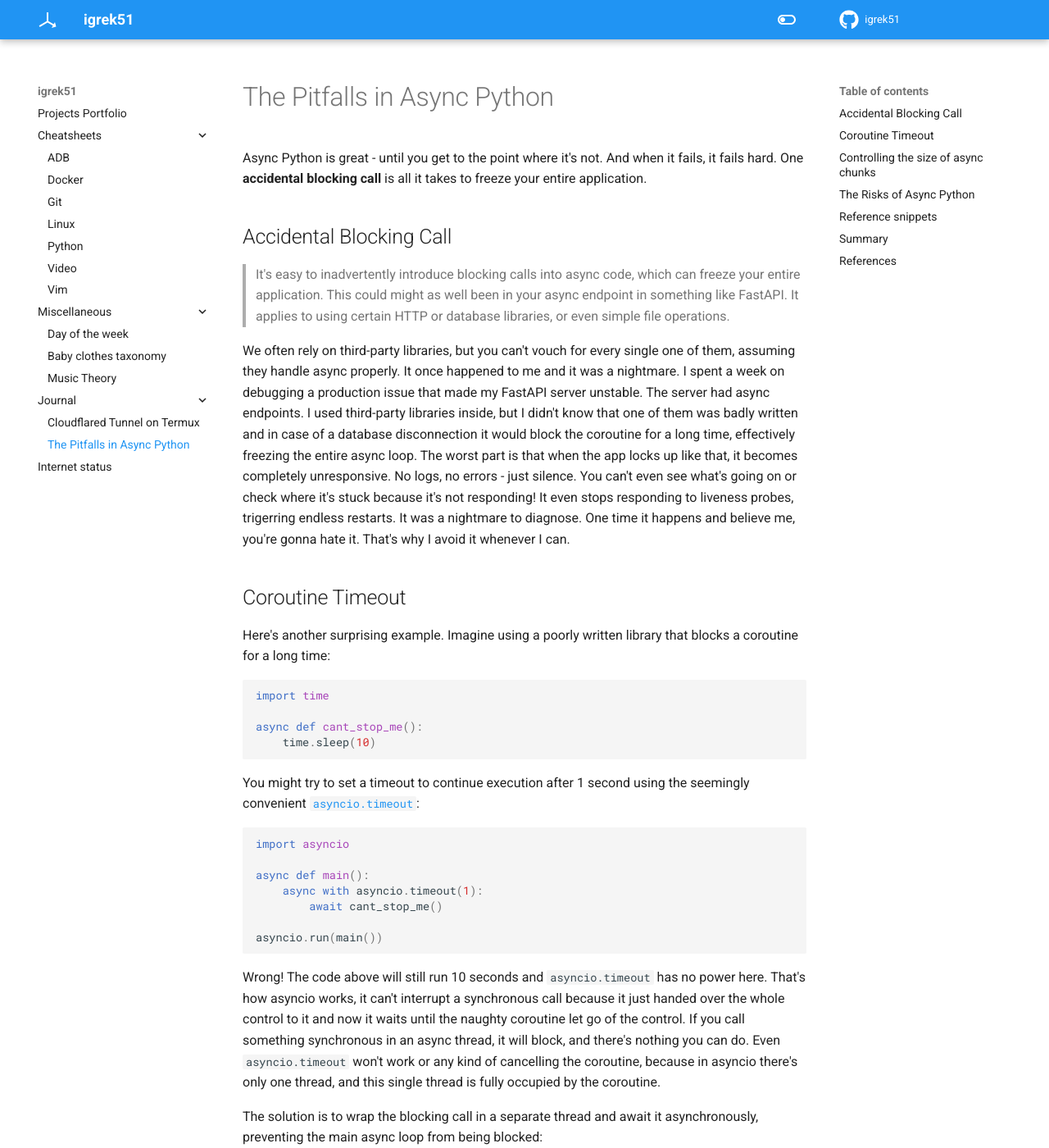
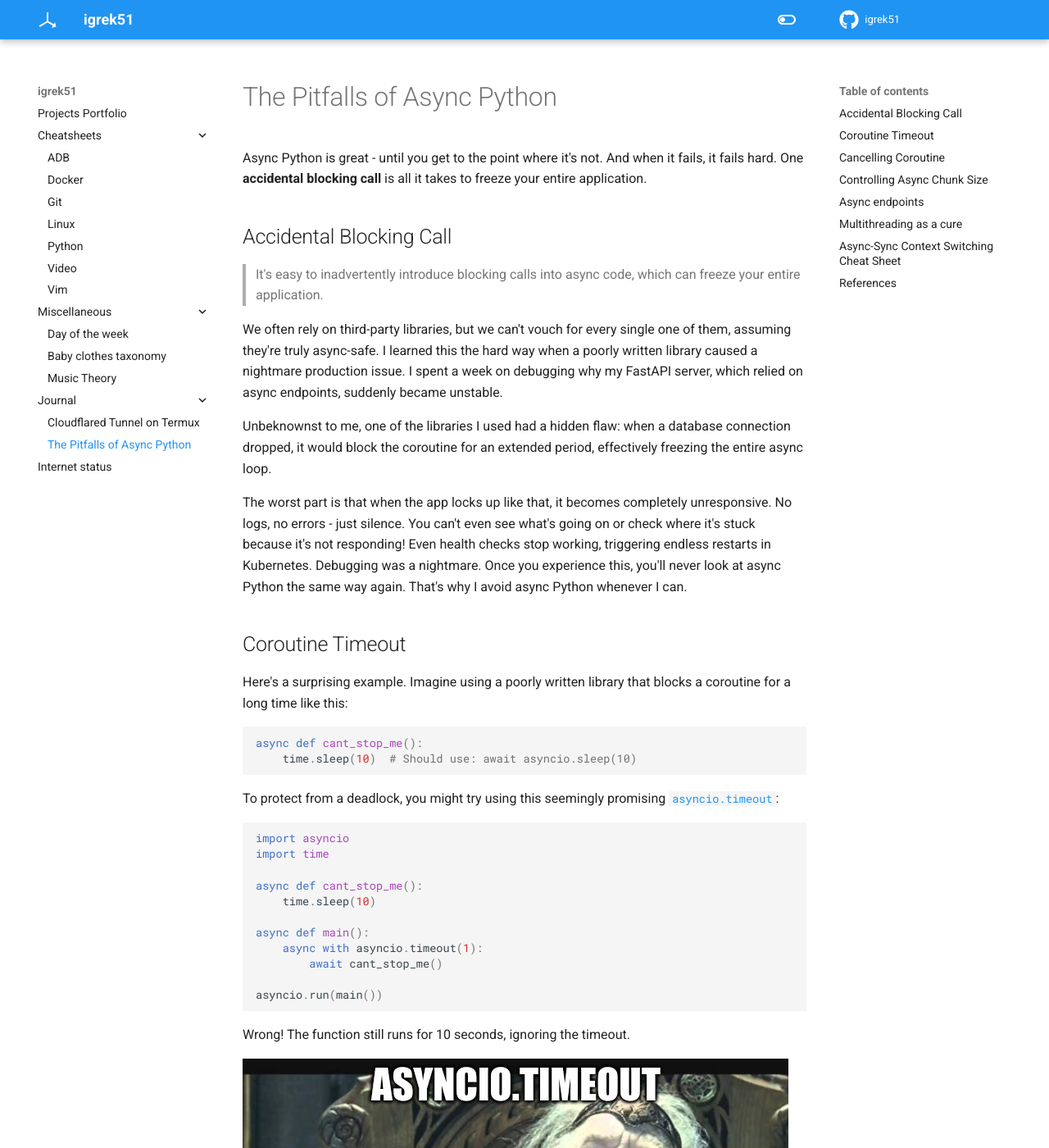
Before and after one commit to igrek51/igrek51.github.io, an MkDocs documentation site: the page built from docs/journal/async-python.md, in a window 1280 px wide and 1400 px high. Shown: the whole window at 82% size. Built offline with MkDocs 1.6.1 and Material for MkDocs 9.7.7, drawn with Linux system fonts in a browser that asks for light colours; some of the changed text lies outside the part shown.

Commit message:
Rephrase the async python doc

````diff
--- a/docs/journal/async-python.md
+++ b/docs/journal/async-python.md
@@ -1,29 +1,44 @@
-# The Pitfalls in Async Python
-Async Python is great - until you get to the point where it's not. And when it fails, it fails hard.
+# The Pitfalls of Async Python
+Async Python is great - until you get to the point where it's not.
+And when it fails, it fails hard.
 One **accidental blocking call** is all it takes to freeze your entire application.
 
 ## Accidental Blocking Call
-> It's easy to inadvertently introduce blocking calls into async code, which can freeze your entire application. This could might as well been in your async endpoint in something like FastAPI. It applies to using certain HTTP or database libraries, or even simple file operations.
+> It's easy to inadvertently introduce blocking calls into async code, which can freeze your entire application.
 
-We often rely on third-party libraries, but you can't vouch for every single one of them, assuming they handle async properly.
-It once happened to me and it was a nightmare. I spent a week on debugging a production issue that made my FastAPI server unstable.
-The server had async endpoints. I used third-party libraries inside, but I didn't know that one of them was badly written and in case of a database disconnection it would block the coroutine for a long time, effectively freezing the entire async loop.
-The worst part is that when the app locks up like that, it becomes completely unresponsive. No logs, no errors - just silence. You can't even see what's going on or check where it's stuck because it's not responding! It even stops responding to liveness probes, trigerring endless restarts. It was a nightmare to diagnose. One time it happens and believe me, you're gonna hate it. That's why I avoid it whenever I can.
+We often rely on third-party libraries,
+but we can't vouch for every single one of them, assuming they're truly async-safe.
+I learned this the hard way when a poorly written library caused a nightmare production issue.
+I spent a week on debugging why my FastAPI server, which relied on async endpoints, suddenly became unstable.
+
+Unbeknownst to me, one of the libraries I used had a hidden flaw:
+when a database connection dropped, it would block the coroutine for an extended period,
+effectively freezing the entire async loop.
+
+The worst part is that when the app locks up like that, it becomes completely unresponsive.
+No logs, no errors - just silence.
+You can't even see what's going on or check where it's stuck because it's not responding!
+Even health checks stop working, triggering endless restarts in Kubernetes.
+Debugging was a nightmare. Once you experience this, you'll never look at async Python the same way again.
+That's why I avoid async Python whenever I can.
 
 ## Coroutine Timeout
-Here's another surprising example.
-Imagine using a poorly written library that blocks a coroutine for a long time:
+Here's a surprising example.
+Imagine using a poorly written library that blocks a coroutine for a long time like this:
 ```python
+async def cant_stop_me():
+    time.sleep(10)  # Should use: await asyncio.sleep(10)
+```
+
+To protect from a deadlock,
+you might try using this seemingly promising
+[`asyncio.timeout`](https://docs.python.org/3/library/asyncio-task.html#asyncio.timeout):
+```python
+import asyncio
 import time
 
 async def cant_stop_me():
     time.sleep(10)
-```
-
-You might try to set a timeout to continue execution after 1 second using the seemingly convenient
-[`asyncio.timeout`](https://docs.python.org/3/library/asyncio-task.html#asyncio.timeout):
-```python
-import asyncio
 
 async def main():
     async with asyncio.timeout(1):
@@ -32,45 +47,114 @@ async def main():
 asyncio.run(main())
 ```
 
-Wrong!
-The code above will still run 10 seconds and `asyncio.timeout` has no power here.
-That's how asyncio works, it can't interrupt a synchronous call because it just handed over the whole control to it
-and now it waits until the naughty coroutine let go of the control.
+Wrong! The function still runs for 10 seconds, ignoring the timeout.
+
+![](../assets/journal/asyncio-timeout-no-power.jpg)
+
+Why? Because `time.sleep(10)` is a blocking call. Once Python hands control to a coroutine,
+it won't return to the event loop until the coroutine willingly yields control.
+Since it never does, the timeout mechanism is powerless.
+
+This sounds silly as you think about it:
+to interrupt the **unresponsive** coroutine, the async loop first waits until it becomes **responsive**.
+
 If you call something synchronous in an async thread, it will block, and there's nothing you can do.
-Even `asyncio.timeout` won't work or any kind of cancelling the coroutine,
-because in asyncio there's only one thread, and this single thread is fully occupied by the coroutine.
+Any kind of cancelling the coroutine won't work here,
+because in asyncio there's only one thread, and this single thread is now fully occupied by the busy coroutine.
+So Python kindly waits until the naughty coroutine let go of the control. It's hopeless.
 
-The solution is to wrap the blocking call in a separate thread and await it asynchronously,
-preventing the main async loop from being blocked:
+A proper solution is to offload blocking calls to a **separate thread** using
+[`asyncio.to_thread`](https://docs.python.org/3/library/asyncio-task.html#asyncio.to_thread)
+and await it asynchronously, preventing the main async loop from being blocked:
 ```python
 import asyncio
+import time
 
-def blocking_func():
-    return asyncio.run(cant_stop_me())
+def cant_stop_me():
+    time.sleep(10)
 
 async def main():
     try:
         async with asyncio.timeout(1):
-            await asyncio.to_thread(blocking_func)
+            await asyncio.to_thread(cant_stop_me)
     except TimeoutError:
         print('Timeout')
 
 asyncio.run(main())
 ```
+Now it works as expected: the main thread remains free, and the timeout functions properly.
+However, the blocking operation still runs in the background thread,
+it just no longer disrupts the event loop.
 
-## Controlling the size of async chunks
-Many async Python developers might not realize the importance of controlling the size of async chunks.
-Async Python executes code in chunks, moving from one `await` keyword to another.
-The async loop resumes the first running coroutine and waits until it encounters next `await`,
-which is the only point where control returns to the async loop, allowing it to switch to executing other coroutines.
+## Cancelling Coroutine
+You might think [`asyncio.Task.cancel`](https://docs.python.org/3/library/asyncio-task.html#asyncio.Task.cancel)
+is a reliable way to terminate coroutines. Unfortunately, that doesn't always work either.
+```python
+import asyncio
+import time
+
+async def cancel_me():
+    time.sleep(10)
+
+async def main():
+    task = asyncio.create_task(cancel_me())
+    await asyncio.sleep(1)
+    task.cancel()
+    try:
+        await task
+    except asyncio.CancelledError:
+        print("Cancelled")
+
+asyncio.run(main())
+```
+Surprise! The task still runs for 10 seconds.
+Why? Because async loop runs on the same thread as the blocked coroutine, and nothing can interrupt it.
+
+Async Python alternates its execution between two things: an active coroutine and an async loop supervisor.
+If a coroutine won't give up control, the async loop never gets the chance to decide what to process next or to cancel the naughty coroutine.
+
+The problem with async Python is that it's too **naive** and
+it puts too much trust in the coroutines underneath, which is a bold assumption.
+Something takes longer than usual and the whole app goes unresponsive. Very risky.
+
+Again, the cure is to wrap it in a separate **thread**:
+```python
+import asyncio
+import time
+
+def cancel_me():
+    time.sleep(10)
+
+async def main():
+    task = asyncio.create_task(asyncio.to_thread(cancel_me))
+    await asyncio.sleep(1)
+    task.cancel()
+    try:
+        await task
+    except asyncio.CancelledError:
+        print("Cancelled")
+
+asyncio.run(main())
+```
+Now it's been cancelled as expected.
+
+## Controlling Async Chunk Size
+Many async Python developers might not realize the importance of controlling the size of async **chunks**.
+Async Python executes code in small chunks, moving from one `await` keyword to another.
+The event loop resumes a coroutine until it encounters an `await`,
+which is the **only point where control can be handed back to the loop**,
+allowing it to switch to executing other coroutines.
 
 ![](../assets/journal/concurrent-async-execution.png)
 /// caption
 In a Pyhton async loop, coroutines are executed alternately but sequentially in small chunks.
 ///
 
-Imagine running a fully async Python server, like FastAPI, on Kubernetes.
-You typically configure liveness probes to periodically check server health.
+As developers, we should keep these **chunks as short as possible**.
+
+## Async endpoints
+Imagine running an async FastAPI server on Kubernetes
+with liveness probes checking server health periodically:
 
 ```python
 app = fastapi.FastAPI()
@@ -84,83 +168,100 @@ async def heavy_endpoint():
     return await long_computation()
 ```
 
-The default timeout for a liveness probe is 1 second,
-meaning your app must respond within that time. Otherwise, it's going to be killed by Kubernetes.
-This isn't usually a problem for multithreaded apps, which can easily respond to lightweight live endpoints regardless of load.
+The default timeout for a liveness probe in Kubernetes is **1 second**,
+meaning your app must respond within that time. Otherwise, it's going to be **killed** by Kubernetes.
+This isn't usually a problem for **multithreaded** apps, which can independently respond to lightweight health checks regardless of load.
 
 The problem begins with async Python.
 To give a live endpoint a chance to be processed while the server is busy,
-you must ensure that **any** async chunk lasts no longer than one second.
+you must ensure that **any** async chunk lasts **no longer than one second**.
 How can you be sure of this? Are you aware of this when writing async Python code?
-Now, you'd rather start dividing your code into functions according to their execution time, adding more `await` keywords.
 Suddenly, you spend considerable time answering questions like:
 
-- What's the time complexity of this function?
+- What's the **time complexity** of this function?
 - How long will it run on production data?
 - How large will the input be? What's the worst case?
 - How fast are the CPUs on the server?
-- Will it fit in a 1-second chunk?
-- Even if it lasts `600ms`, what if there are many concurrent requests? The async loop might schedule them sequentially: `heavy_endpoint + heavy_endpoint + live_endpoint`, preventing the live endpoint from responding within 1 second, causing the app to be restarted.
+- Should I divide the code into functions according to their execution time, adding more `await` keywords?
+- What if there are many **concurrent requests**?
+  Now, our coroutine and all the preceding, scheduled coroutines must fit in a 1-second chunk.
+  How many concurrent requests do we expect?
+  How does the async loop schedules many concurrent coroutines?
 
 Now, think about multithreading, where you don't have such problems.
 Or think about the Go programming language, where its fabulous concurrency works like a charm without such concerns.
 
-## The Risks of Async Python
-- Accidental Blocking Calls - inadvertent blocking call can freeze your entire application.
-- Steep Learning Curve - Understanding the event loop, Coroutines, Tasks, Futures, and non-blocking operations takes time.
-- Increased Code Complexity
-- Debugging Challenges
+Again, **multithreading** will save you.
+Fortunately, FastAPI also supports "classic", **synchronous** endpoints that run in a **thread pool**.
+Simply switch to `def` endpoints, instead of `async def`:
+```python
+app = fastapi.FastAPI()
 
-## Reference snippets
-If you're struggling with the correct syntax in async Python, here are some reference snippets:
+@app.get('/live')
+def live_endpoint():
+    return {'live': True}
 
-- Running async function in a sync context:
-```python
-async def fun(args):
-    pass
+@app.post('/api/call')
+def heavy_endpoint():
+    return long_computation()
+```
+Now the health check always runs in a separate thread, ensuring it remains responsive.
 
-def main(args):
-    result = asyncio.run(fun(args))
-```
+## Multithreading as a cure
+Every time we encountered inadvertent blocking calls, the solution was **multithreading**:
 
-- Running sync function in an async context without blocking the async loop:
-```python
-def fun(args):
-    pass
+- Switching FastAPI endpoints from `async def` to `def` and let them run in a thread pool
+- Using `asyncio.to_thread` to offload blocking calls
 
-async def main(args):
-    result = await asyncio.to_thread(fun, args)
-```
+But if we're going to use **multithreading** everywhere,
+what's the point of using **asyncio** anyway?
+What was wrong with good old multithreading?
+And now, with **Python 3.13 free-threading**, it's even more debatable.
+While async Python has benefits, it also comes with serious risks:
 
-- Running async function in an async context:
-```python
-async def fun(args):
-    pass
+- **Accidental Blocking Calls** - inadvertent blocking call can freeze your entire application.
+- **Steep Learning Curve** - Requires deep understanding of event loops, coroutines.
+  By the way, do you know the difference between Coroutine, Task, and a Future?
+- **Increased Code Complexity**
+- **Debugging Challenges**
+- **Error Handling**
 
-async def main(args):
-    result = await fun(args)
-```
+I love Python.
+*asyncio* is a nice library, especially useful in **MicroPython**.
+It's really a game changer for **microcontrollers** where there's no **threading**.
+But in traditional large applications, *asyncio* assumptions about cooperative multitasking can be risky.
+I don't believe in *asyncio*. I have more faith in the widespread adoption of **free-threaded Python**.
 
-- Running sync function in a sync context:
-```python
-def fun(args):
-    pass
+## Async-Sync Context Switching Cheat Sheet
+If you struggle with switching between async and sync world, here's a quick reference:
 
-def main(args):
-    result = fun(args)
-```
+-   Running an async function in a sync context:
+    ```python
+    async def fun(args): return args
+    def main(args):
+        result = asyncio.run(fun(args))
+    ```
 
-## Summary
-You might think solutions for inadvertent blocking calls in async Python are simple:
+-   Running a sync function in an async context (without blocking the async loop):
+    ```python
+    def fun(args): return args
+    async def main(args):
+        result = await asyncio.to_thread(fun, args)
+    ```
 
-- Use synchronous `def` endpoints in FastAPI and let them run in a thread pool
-- Or use `asyncio.to_thread` to offload blocking calls.
+-   Running an async function in an async context:
+    ```python
+    async def fun(args): return args
+    async def main(args):
+        result = await fun(args)
+    ```
 
-But if we're going to use multithreading everywhere,
-what's the point of using asyncio anyway?
-What was wrong with good old multithreading?
-And now, with Python 3.13 free-threading, it's even more debatable.
-While async Python has benefits, it also comes with serious risks.
+-   Running a sync function in a sync context:
+    ```python
+    def fun(args): return args
+    def main(args):
+        result = fun(args)
+    ```
 
 ## References
 - [Why I avoid async Python when I can](https://oscar-evertsson.medium.com/why-i-avoid-async-python-when-i-can-dfa383a2125c)
--- a/mkdocs.yml
+++ b/mkdocs.yml
@@ -59,5 +59,5 @@ nav:
     - Music Theory: misc/music-theory.md
   - Journal:
     - Cloudflared Tunnel on Termux: journal/termux-tunnel.md
-    - The Pitfalls in Async Python: journal/async-python.md
+    - The Pitfalls of Async Python: journal/async-python.md
   - Internet status: status.md
````
Also changed, not shown: docs/assets/journal/asyncio-timeout-no-power.jpg (added).
